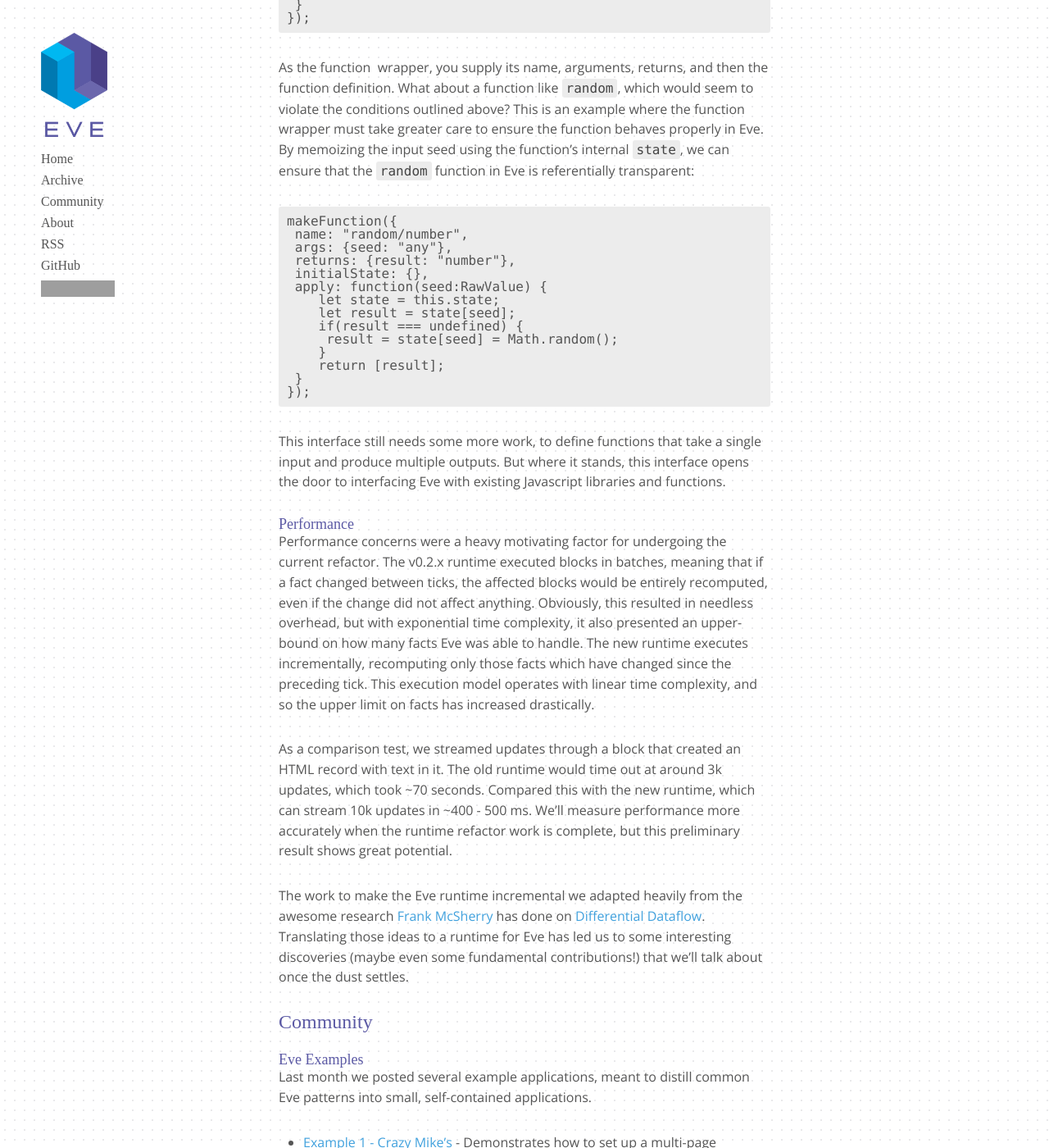
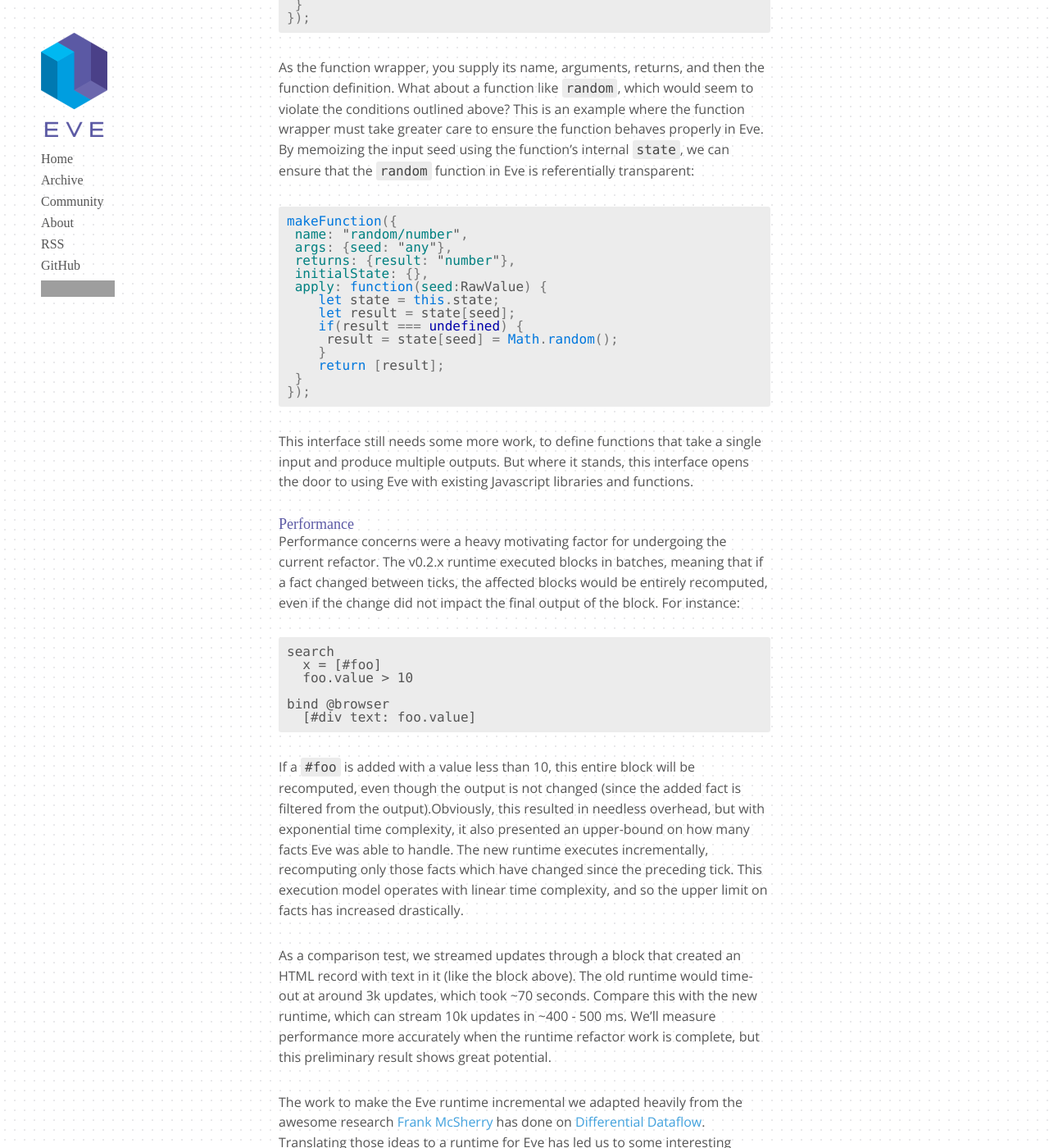
Before and after one commit to Kodowa/incidentalcomplexity, a Jekyll site: the page built from _posts/2017-03-08-february.md, in a window 1280 px wide and 1400 px high, scrolled down 2000 px. Shown: the whole window at 82% size. Built offline with Jekyll 4.4.1, drawn with Linux system fonts in a browser that asks for light colours; some web fonts are replaced; some of the changed text lies outside the part shown; grey boxes are pictures that could not be loaded.

Commit message:
typos and fixes

````diff
--- a/_posts/2017-03-08-february.md
+++ b/_posts/2017-03-08-february.md
@@ -11,7 +11,7 @@
 
 ### Platform
 
-The runtime refactor has three goals
+The runtime refactor has three goals:
 
 1. Create a better extensibility story for Eve
 2. Allow easier incorporation of Eve into existing projects and with existing JS libraries and frameworks
@@ -21,9 +21,9 @@
 
 #### Watchers
 
-Watchers are the primary interface to get data into and out of Eve. Let's say you have an Eve program that produces records tagged `#email/send`. Currently there is no way to send e-mails from within EVe, but if you had those records in Javascript, you could use an existing library. This is where watchers come in. To access records in Eve from Javascript, you would write a watcher that searches for records of interest, and then handles them in a callback. For instance:
+Watchers are the primary interface to get data into and out of Eve. Let's say you have an Eve program that produces records tagged `#email/send`. Currently there is no way to send e-mails from within Eve, but if you had those records in Javascript, you could use an existing library. This is where watchers come in. To access records in Eve from Javascript, you would write a watcher that searches for records of interest, and then handles them in a callback. For instance:
 
-```
+```javascript
 program
  .watch("Send emails", ({find, record}) => {
     let email = find("email/send");
@@ -46,14 +46,14 @@
 
 #### Function Interface
 
-We've also simplified the function interface in Eve, making it easier for you to use foreign functions for use in Eve itself. This is a little more complicated in Eve than other languages, because Eve makes some assumptions about functions that Javascript does not guarantee:
+We've also simplified the function interface in Eve, making it easier for you to use foreign functions. This is a little more complicated in Eve than other languages, because Eve makes some assumptions about functions that Javascript does not guarantee:
 
-1. Functions in Eve are referentially transparent, meaning for a given input, you always get the same output
-2. Functions in Eve are monotonic, meaning more inputs cannot lead to fewer output
+1. Functions in Eve are referentially transparent, meaning for a given input, the function produces the same output.
+2. Functions in Eve are monotonic, meaning more inputs cannot lead to fewer outputs.
 
 For a function to fit into the Eve model, it must meet these qualifications. Therefore, to use Javascript functions in Eve, you must wrap the function and guarantee these two conditions yourself. Fortunately, as I stated above, this is much easier in the refactored runtime. Take the [plus function](https://github.com/witheve/Eve/blob/refactor-runtime/src/runtime/stdlib.ts#L66), for instance:
 
-```
+```javascript
 makeFunction({
  name: "math/+",
  args: {a: "number", b: "number"},
@@ -64,9 +64,9 @@
 });
 ```
 
-As the function  wrapper, you supply its name, arguments, returns, and then the function definition. What about a function like [`random`](https://github.com/witheve/Eve/blob/refactor-runtime/src/runtime/stdlib.ts#L197), which would seem to violate the conditions outlined above? This is an example where the function wrapper must take greater care to ensure the function behaves properly in Eve. By memoizing the input seed using the function's internal `state`, we can ensure that the `random` function in Eve is referentially transparent:
+As the function wrapper, you supply its name, arguments, returns, and then the function definition. What about a function like [`random`](https://github.com/witheve/Eve/blob/refactor-runtime/src/runtime/stdlib.ts#L197), which would seem to violate the conditions outlined above? This is an example where the function wrapper must take greater care to ensure the function behaves properly in Eve. By memoizing the input seed using the function's internal `state`, we can ensure that the `random` function in Eve is referentially transparent:
 
-```
+```javascript
 makeFunction({
  name: "random/number",
  args: {seed: "any"},
@@ -83,13 +83,24 @@
 });
 ```
 
-This interface still needs some more work, to define functions that take a single input and produce multiple outputs. But where it stands, this interface opens the door to interfacing Eve with existing Javascript libraries and functions.
+This interface still needs some more work, to define functions that take a single input and produce multiple outputs. But where it stands, this interface opens the door to using Eve with existing Javascript libraries and functions.
 
 #### Performance
 
-Performance concerns were a heavy motivating factor for undergoing the current refactor. The v0.2.x runtime executed blocks in batches, meaning that if a fact changed between ticks, the affected blocks would be entirely recomputed, even if the change did not affect anything. Obviously, this resulted in needless overhead, but with exponential time complexity, it also presented an upper-bound on how many facts Eve was able to handle. The new runtime executes incrementally, recomputing only those facts which have changed since the preceding tick. This execution model operates with linear time complexity, and so the upper limit on facts has increased drastically.
+Performance concerns were a heavy motivating factor for undergoing the current refactor. The v0.2.x runtime executed blocks in batches, meaning that if a fact changed between ticks, the affected blocks would be entirely recomputed, even if the change did not impact the final output of the block. For instance:
 
-As a comparison test, we streamed updates through a block that created an HTML record with text in it. The old runtime would time out at around 3k updates, which took ~70 seconds. Compared this with the new runtime, which can stream 10k updates in ~400 - 500 ms. We’ll measure performance more accurately when the runtime refactor work is complete, but this preliminary result shows great potential.
+```eve
+search
+  x = [#foo]
+  foo.value > 10
+
+bind @browser
+  [#div text: foo.value]
+```
+
+If a `#foo` is added with a value less than 10, this entire block will be recomputed, even though the output is not changed (since the added fact is filtered from the output).Obviously, this resulted in needless overhead, but with exponential time complexity, it also presented an upper-bound on how many facts Eve was able to handle. The new runtime executes incrementally, recomputing only those facts which have changed since the preceding tick. This execution model operates with linear time complexity, and so the upper limit on facts has increased drastically.
+
+As a comparison test, we streamed updates through a block that created an HTML record with text in it (like the block above). The old runtime would time-out at around 3k updates, which took ~70 seconds. Compare this with the new runtime, which can stream 10k updates in ~400 - 500 ms. We’ll measure performance more accurately when the runtime refactor work is complete, but this preliminary result shows great potential.
 
 The work to make the Eve runtime incremental we adapted heavily from the awesome research [Frank McSherry](https://github.com/frankmcsherry/) has done on [Differential Dataflow](https://github.com/frankmcsherry/differential-dataflow). Translating those ideas to a runtime for Eve has led us to some interesting discoveries (maybe even some fundamental contributions!) that we'll talk about once the dust settles.
 
````
